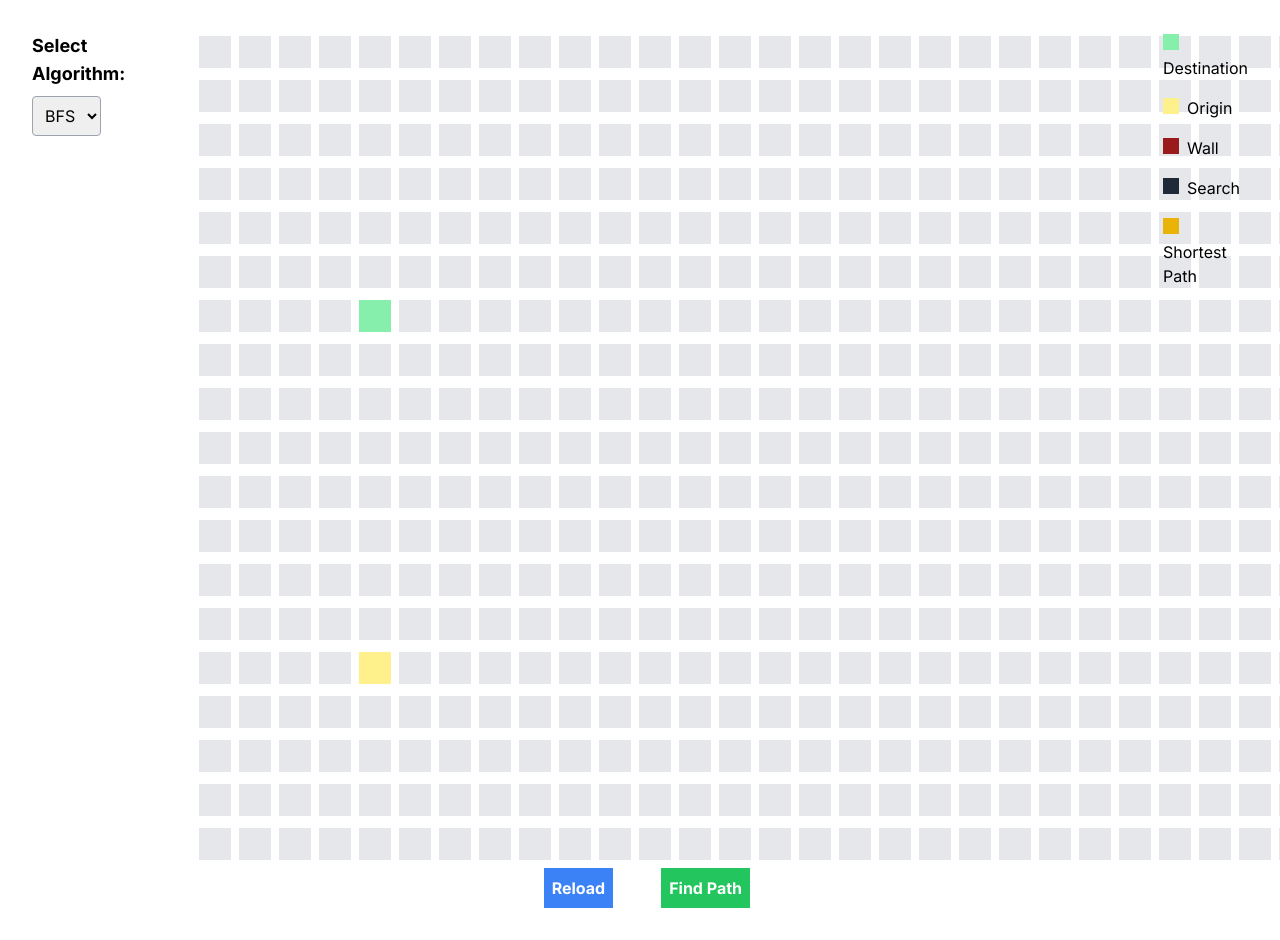
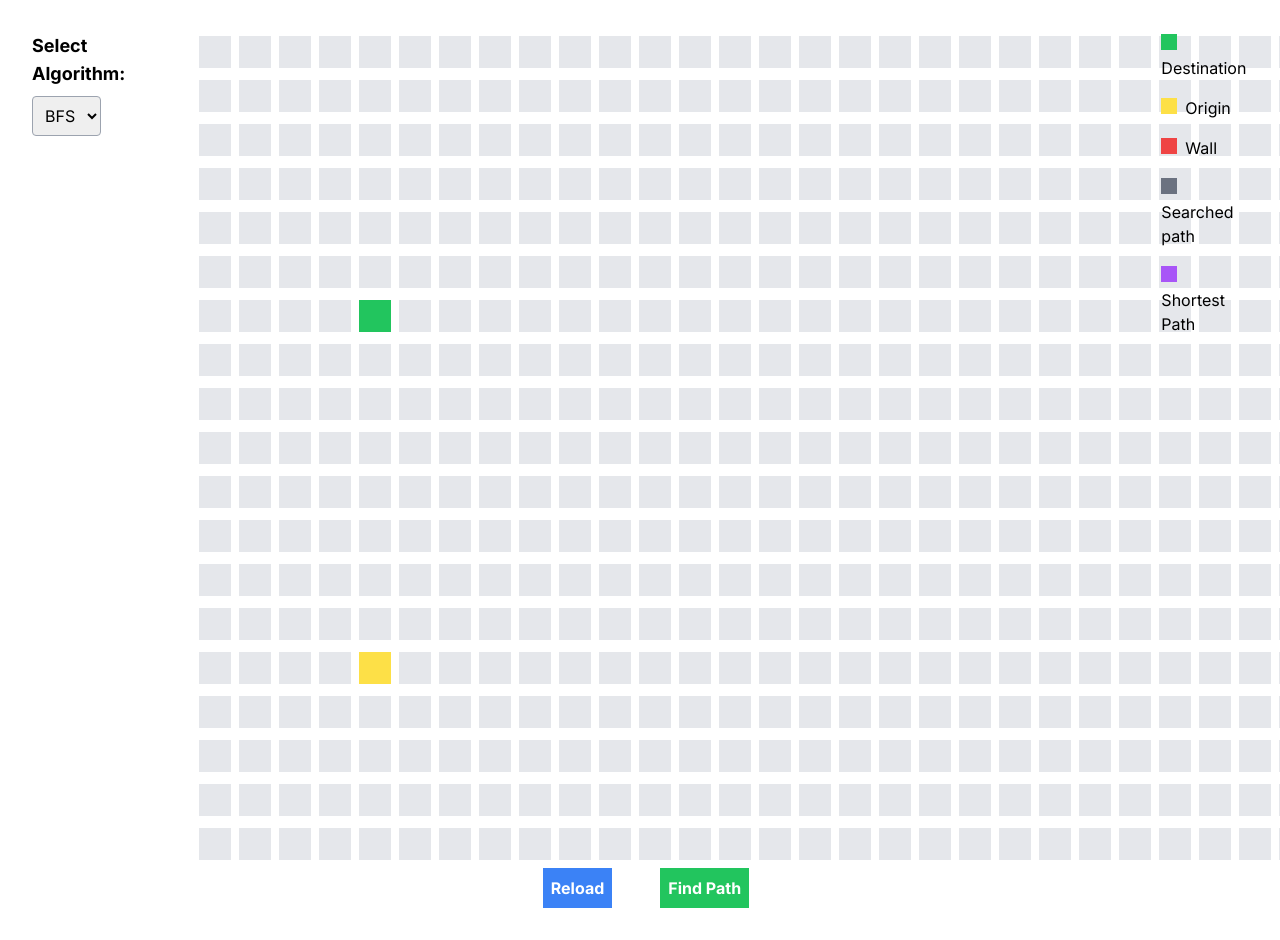
Before and after one commit to buarki/maze-master, a Next.js app: page / in a window 1280 px wide. Shown: the top 940 px of the page. Built offline with nearby package versions, Linux system fonts and the light colour scheme.

Commit message:
fix: adjust color subtitles (#18)

```diff
--- a/src/app/page.tsx
+++ b/src/app/page.tsx
@@ -38,23 +38,23 @@ export default function Home() {
 
       <div className="flex flex-col items-start justify-start p-8">
         <div className="mb-4">
-          <div className="w-4 h-4 bg-green-300 mr-2 inline-block"></div>
+          <div className="w-4 h-4 bg-destination mr-2 inline-block"></div>
           <span>Destination</span>
         </div>
         <div className="mb-4">
-          <div className="w-4 h-4 bg-yellow-200 mr-2 inline-block"></div>
+          <div className="w-4 h-4 bg-origin mr-2 inline-block"></div>
           <span>Origin</span>
         </div>
         <div className="mb-4">
-          <div className="w-4 h-4 bg-red-800 mr-2 inline-block"></div>
+          <div className="w-4 h-4 bg-wall mr-2 inline-block"></div>
           <span>Wall</span>
         </div>
         <div className="mb-4">
-          <div className="w-4 h-4 bg-gray-800 mr-2 inline-block"></div>
-          <span>Search</span>
+          <div className="w-4 h-4 bg-used-during-search mr-2 inline-block"></div>
+          <span>Searched path</span>
         </div>
         <div>
-          <div className="w-4 h-4 bg-yellow-500 mr-2 inline-block"></div>
+          <div className="w-4 h-4 bg-shortest-path mr-2 inline-block"></div>
           <span>Shortest Path</span>
         </div>
       </div>
--- a/src/components/cell.component.tsx
+++ b/src/components/cell.component.tsx
@@ -21,16 +21,16 @@ const Cell: React.FC<CellProps> = ({
 }) => {
   const cellColor =
     beingUsedDuringSearch
-      ? 'bg-gray-800'
+      ? 'bg-used-during-search'
       : isOrigin
-      ? 'bg-yellow-200'
+      ? 'bg-origin'
       : isDestination
-      ? 'bg-green-300'
+      ? 'bg-destination'
       : isWall
-      ? 'bg-red-500'
-      : 'bg-gray-200';
+      ? 'bg-wall'
+      : 'bg-not-wall';
 
-  const optimalPathStyle = isOptimalPath ? 'bg-purple-500' : '';
+  const optimalPathStyle = isOptimalPath ? 'bg-shortest-path' : '';
 
   return (
     <div
--- a/tailwind.config.ts
+++ b/tailwind.config.ts
@@ -8,6 +8,14 @@ const config: Config = {
   ],
   theme: {
     extend: {
+      colors: {
+        'wall': '#ef4444',
+        'not-wall': '#e5e7eb',
+        'destination': '#22c55e',
+        'origin': '#fde047',
+        'used-during-search': '#6b7280',
+        'shortest-path': '#a855f7',
+      },
       backgroundImage: {
         'gradient-radial': 'radial-gradient(var(--tw-gradient-stops))',
         'gradient-conic':
```
